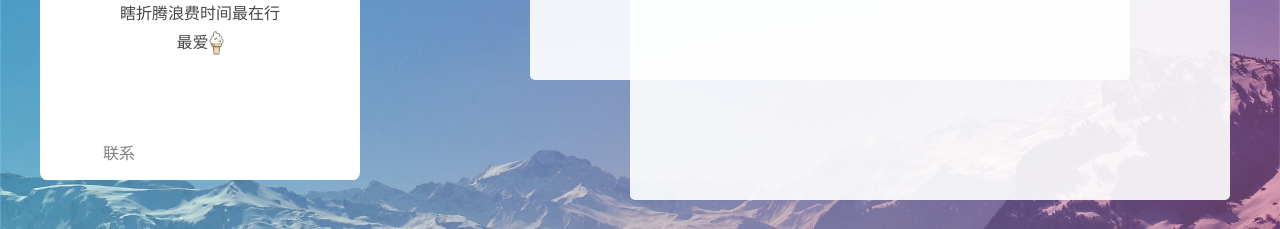
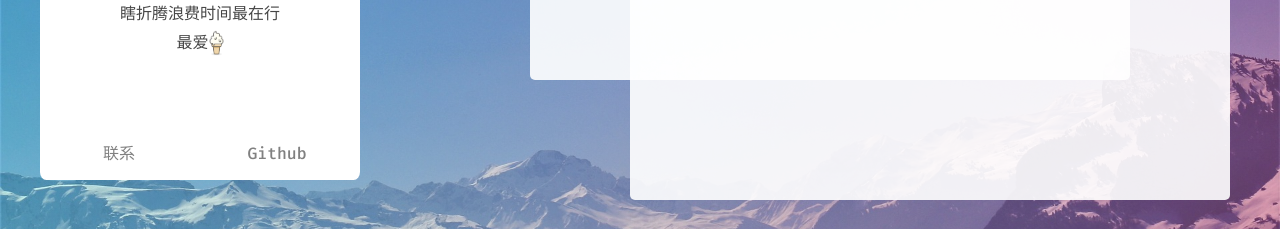
Before and after one commit to Upset23/NutssssIndex, a plain HTML site: page index.html in a window 1280 px wide. Shown: the part 384-613 px from the top of the page. Drawn offline with Linux system fonts and the light colour scheme.

Commit message:
Update index.html

```diff
--- a/index.html
+++ b/index.html
@@ -34,6 +34,7 @@
                 <!-- 两个按钮 -->
                 <div class="meBox-Button">
                     <a href="tencent://Message/?Uin=2075195066&websiteName=www.oicqzone.com&Menu=yes">联系</a>
+                    <a href="https://github.com/Upset23">Github</a>
                 </div>
             </div>
 
```
